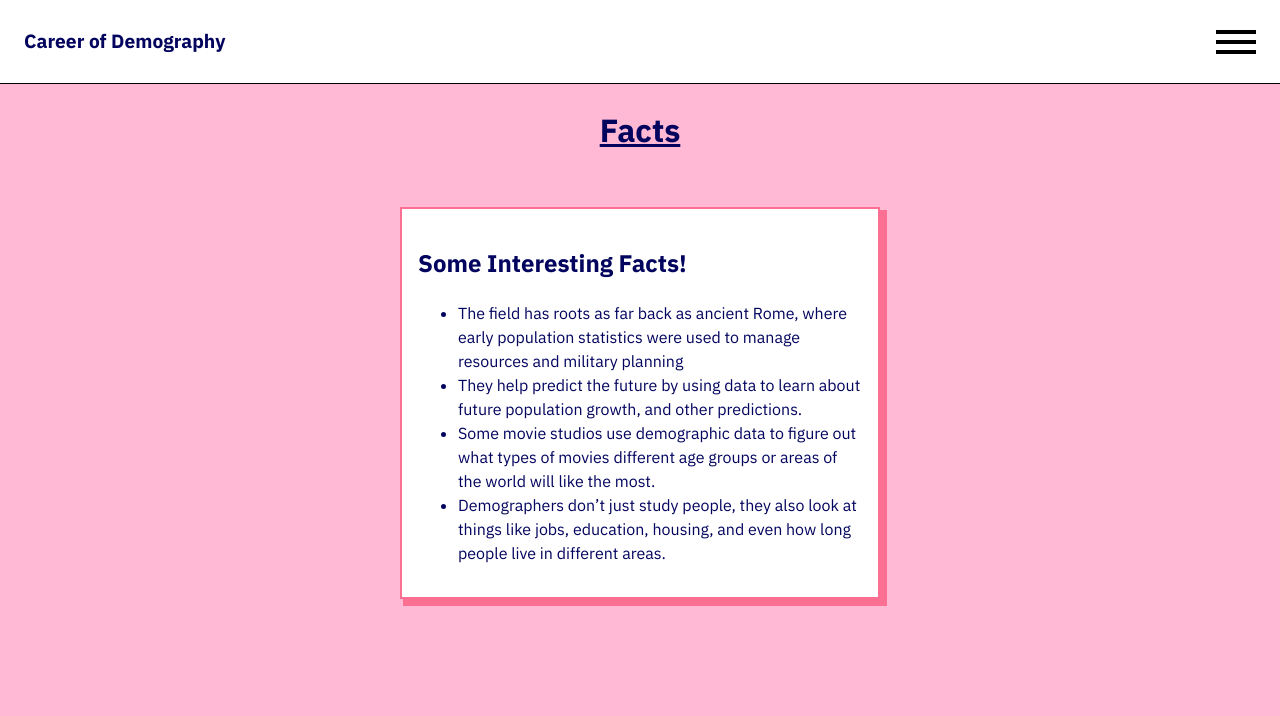
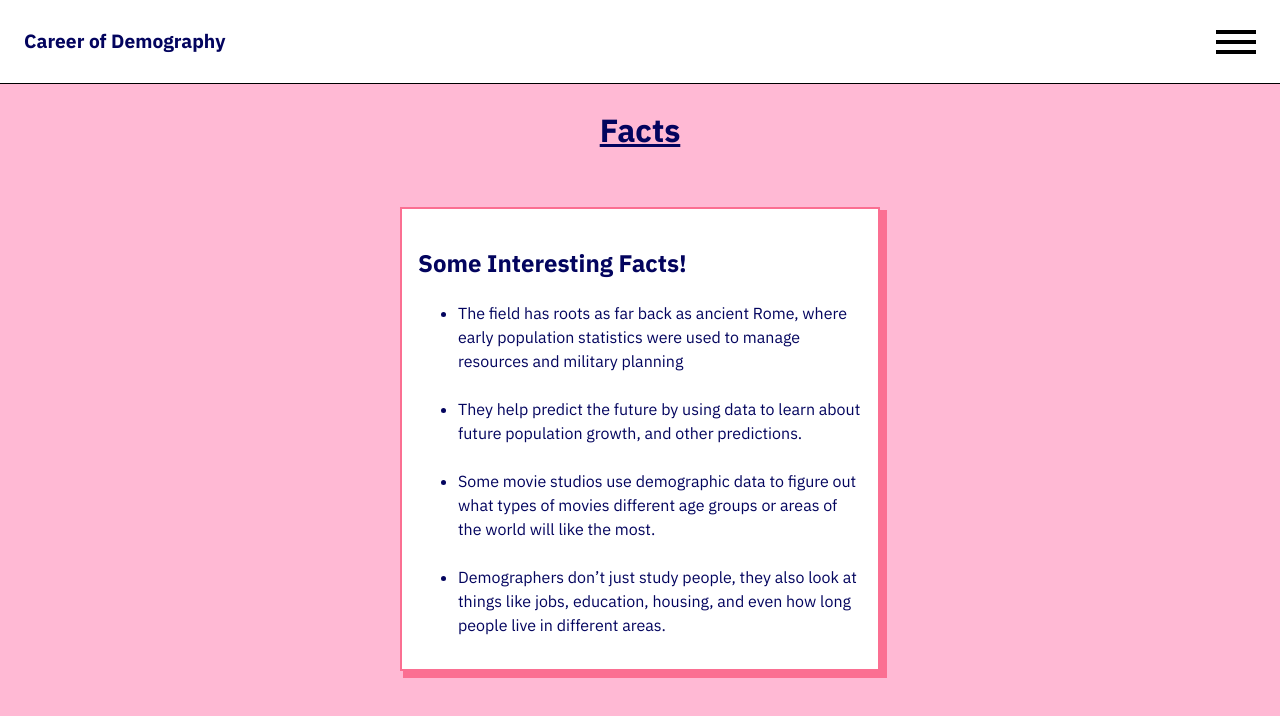
Before and after one commit to IzykGit/demography-presentation, a React (Vite) app: page /facts in a window 1280 px wide. Shown: the top 716 px of the page. Built offline with nearby package versions, Linux system fonts and the light colour scheme.

Commit message:
changed bullet spacing on facts page

```diff
--- a/src/styles/Facts.module.css
+++ b/src/styles/Facts.module.css
@@ -27,6 +27,14 @@
     transition: 0.2s;
 }
 
+
 .facts_text:hover {
     box-shadow: 8px 8px 0px 2px #fb6f92;
 }
+
+
+.facts_text > ul {
+    display: flex;
+    flex-direction: column;
+    gap: 1.5rem;
+}
```
